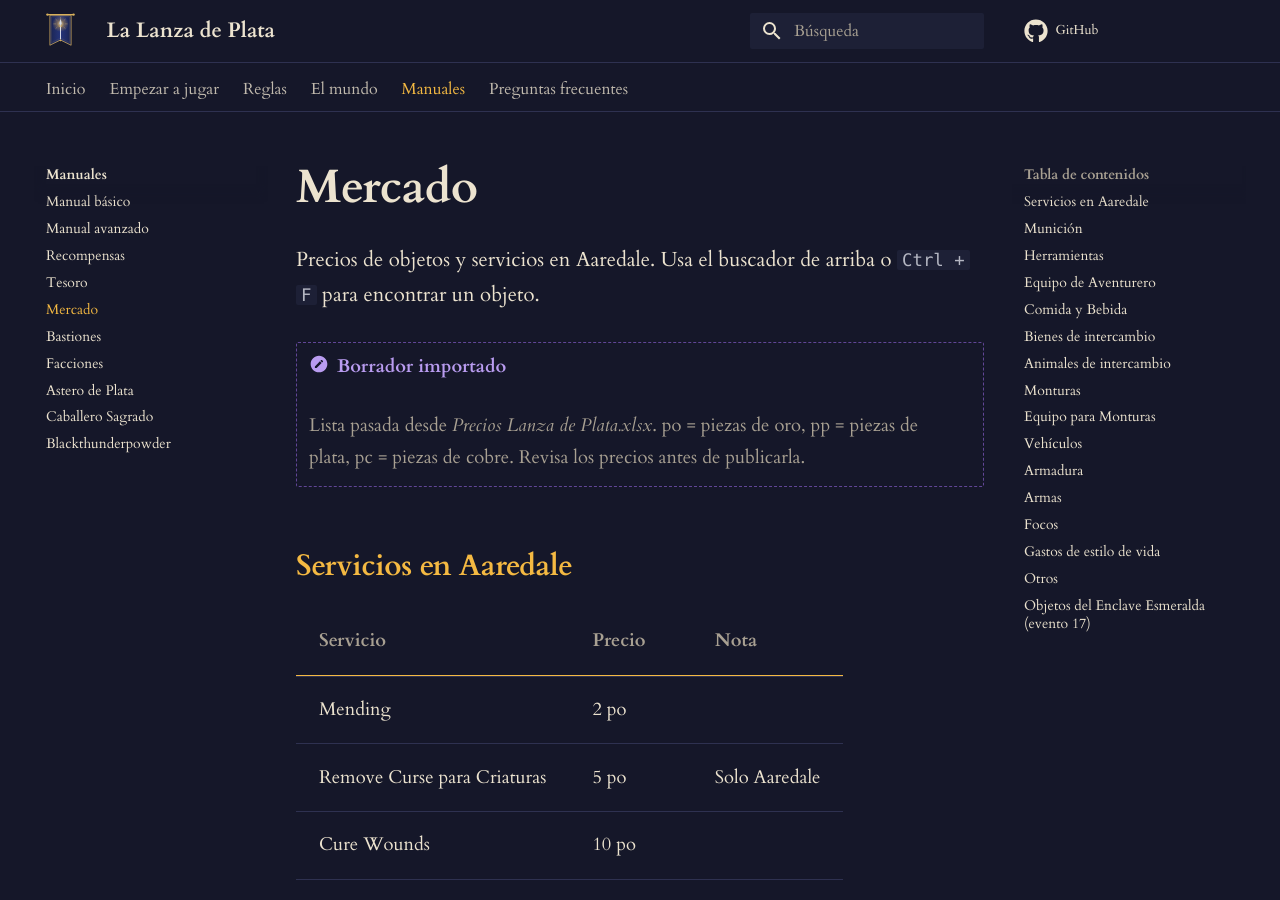
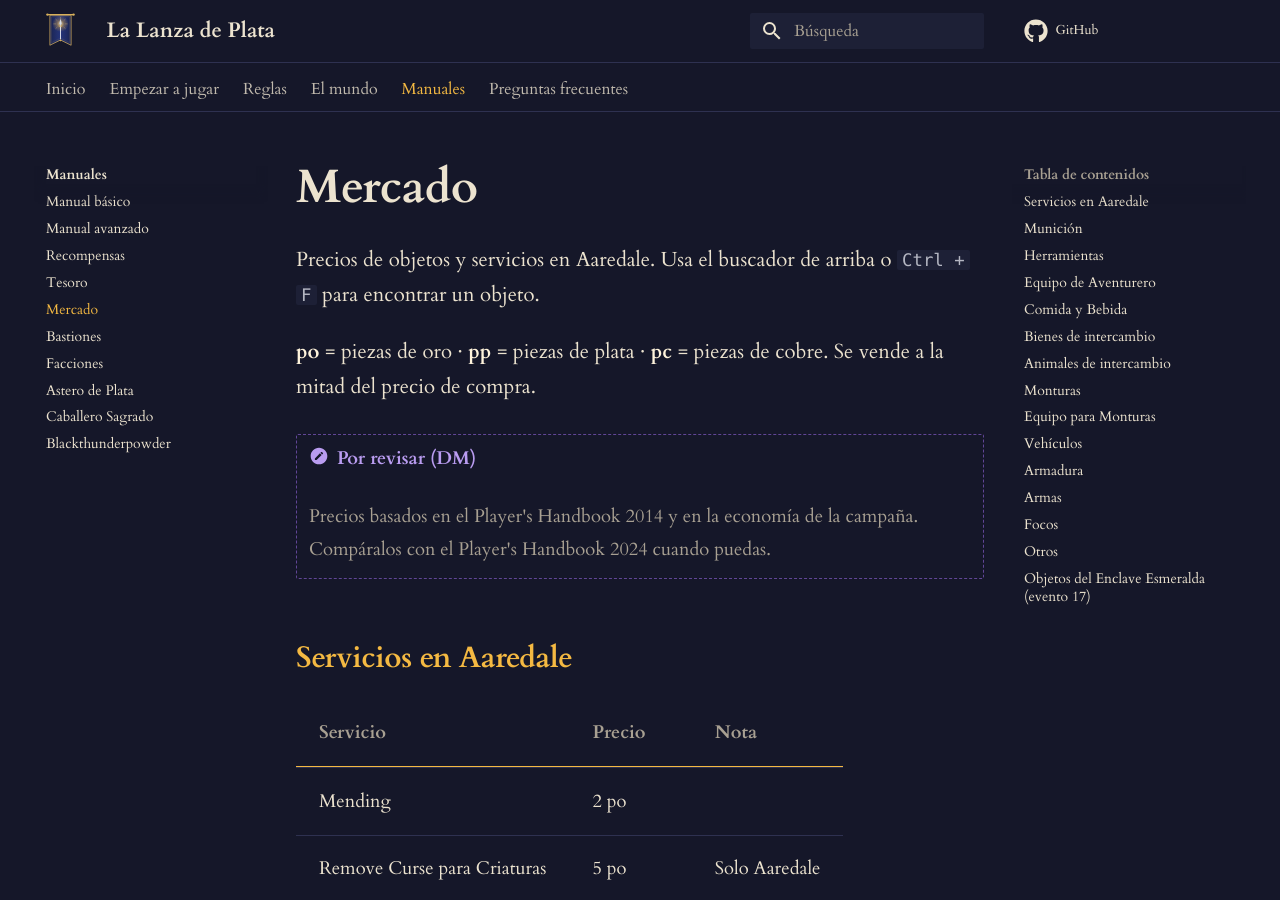
Before and after one commit to MagicFlee-hue/lanza-de-plata, an MkDocs documentation site: the page built from docs/documentos/mercado.md, in a window 1280 px wide and 900 px high. Built offline with MkDocs 1.6.1 and Material for MkDocs 9.7.7, drawn with Linux system fonts in a browser that asks for light colours; comment, search, counter and statistics services are not loaded; some of the changed text lies outside the part shown.

Commit message:
Update mercado.md

```diff
--- a/docs/documentos/mercado.md
+++ b/docs/documentos/mercado.md
@@ -2,8 +2,10 @@
 
 Precios de objetos y servicios en Aaredale. Usa el buscador de arriba o `Ctrl + F` para encontrar un objeto.
 
-!!! pendiente "Borrador importado"
-    Lista pasada desde *Precios Lanza de Plata.xlsx*. po = piezas de oro, pp = piezas de plata, pc = piezas de cobre. Revisa los precios antes de publicarla.
+**po** = piezas de oro · **pp** = piezas de plata · **pc** = piezas de cobre. Se vende a la mitad del precio de compra.
+
+!!! pendiente "Por revisar (DM)"
+    Precios basados en el Player's Handbook 2014 y en la economía de la campaña. Compáralos con el Player's Handbook 2024 cuando puedas.
 
 ## Servicios en Aaredale
 
@@ -374,17 +376,6 @@ Precios de objetos y servicios en Aaredale. Usa el buscador de arriba o `Ctrl +
 | Wooden Staff | 20 po | Woodcarver's Tools |
 | Orb | 40 po |  |
 
-## Gastos de estilo de vida
-
-| Objeto | Precio | Herramienta para fabricarlo |
-|---|---|---|
-| Squalid Shaarmid | 4,5 po |  |
-| Poor Shaarmid | 9 po |  |
-| Modest Shaarmid | 45 po |  |
-| Comfortable Shaarmid | 90 po |  |
-| Wealthy Shaarmid | 180 po |  |
-| Aristocratic Shaarmid | 700 po |  |
-
 ## Otros
 
 | Objeto | Precio | Herramienta para fabricarlo |
@@ -392,17 +383,14 @@ Precios de objetos y servicios en Aaredale. Usa el buscador de arriba o `Ctrl +
 | Theki Root | 10 po | Herbalism's Kit |
 | Kit de Acampada | 10 po |  |
 | Potion of Healing | 150 po | Herbalism's Kit |
-| Granizado de Curación | 50 po | ES VERANO |
 | 1 gp en Tintas para hechizos | 4 po |  |
 | Materials for spells | 2 po |  |
 | Diamantes para hechizos (1 gp) | 70 po |  |
 | Rubíes y rubíes en polvo para hechizos (1 gp) | 3 po |  |
 | Componentes de Alquimia | 1 po |  |
-| Municion Blackthunderpowder | 40 po |  |
-| Pasaje a Shaarmid | 100 po |  |
+| Munición Blackthunderpowder | 20 po | Solo en el Bastión de Danerion |
 | Pasaje a Lurag | 1.000 po |  |
 | Pasaje a Dialta | 25 po |  |
-| Miel de Shaarmid | 1.600 po |  |
 | Spellbook | 200 po |  |
 | 1 pound Dulces del Festival | 2 po |  |
 | Estandarte de las Fiestas | 5 po |  |
```
